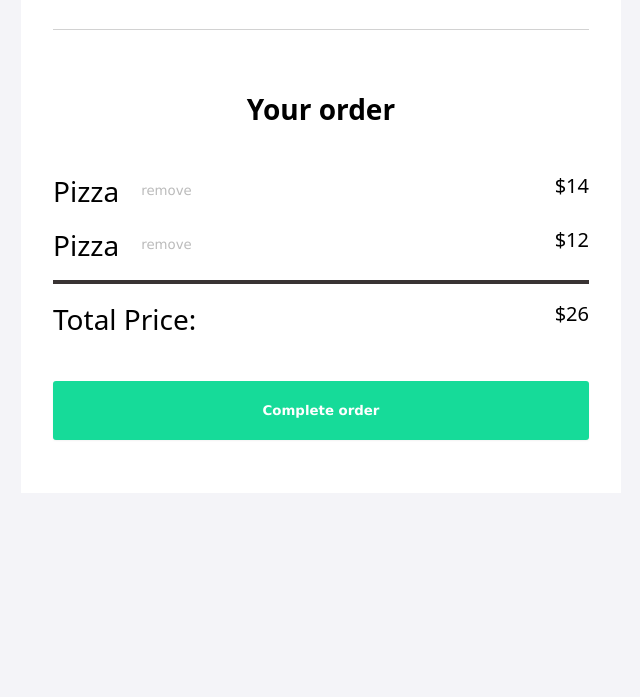
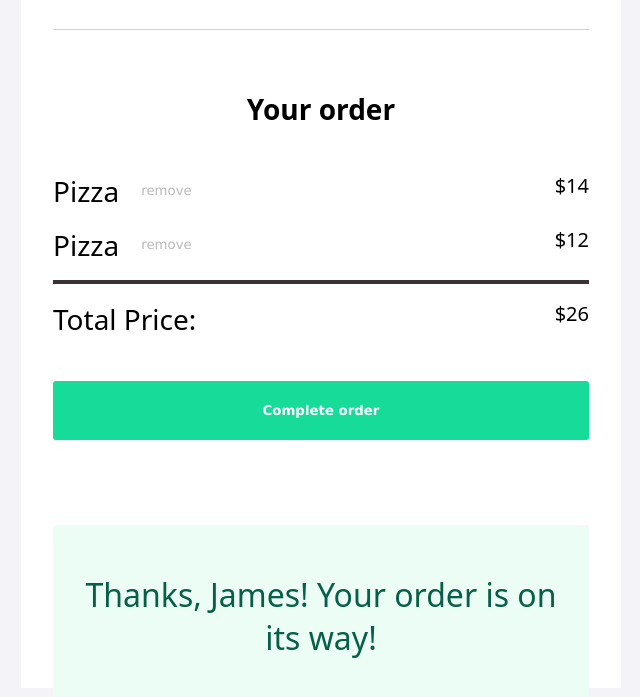
Before and after one commit to bakadja/restaurant-ordering-app, a website built with Vite: page index.html in a window 1280 px wide. Shown: the part 776-1473 px from the top of the page, without its empty margins (319-959 px from the left). Before the commit the page ends 1269 px from the top, so only its background shows below. Built offline with nearby package versions, Linux system fonts and the light colour scheme; a web font is replaced by a local one.

Commit message:
refactor: add order completion message to enhance user feedback

```diff
--- a/index.html
+++ b/index.html
@@ -92,6 +92,12 @@
           Complete order
         </button>
       </section>
+      <!-- Ordering complete section -->
+      <section class="order-complete">
+        <p>
+          Thanks, James! Your order is on its way!
+        </p>
+      </section>
     </main>
     <div class="modal" id="modal">
       <div class="close-modal-btn-container">
```
